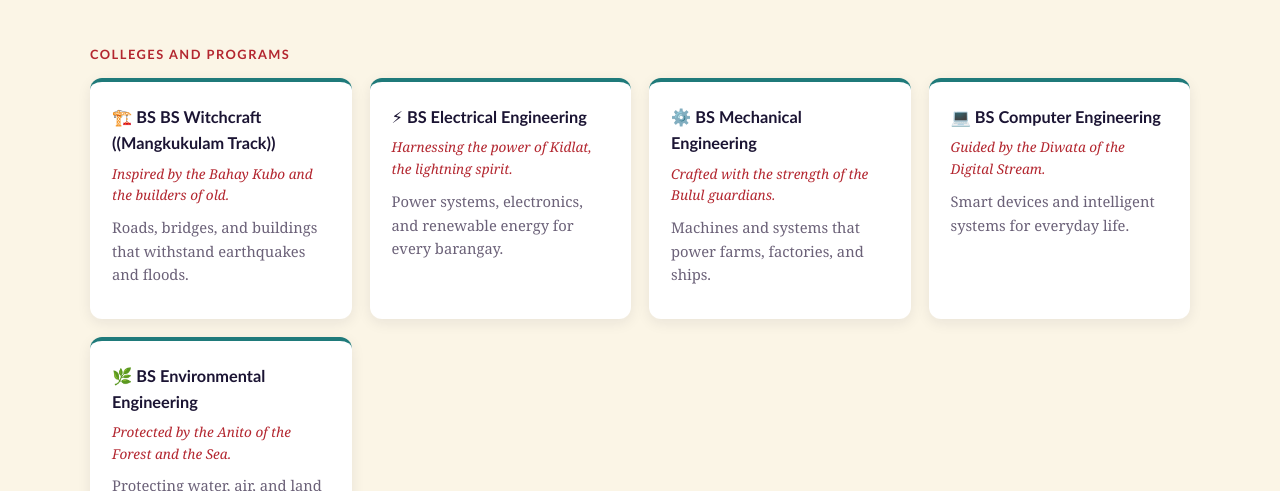
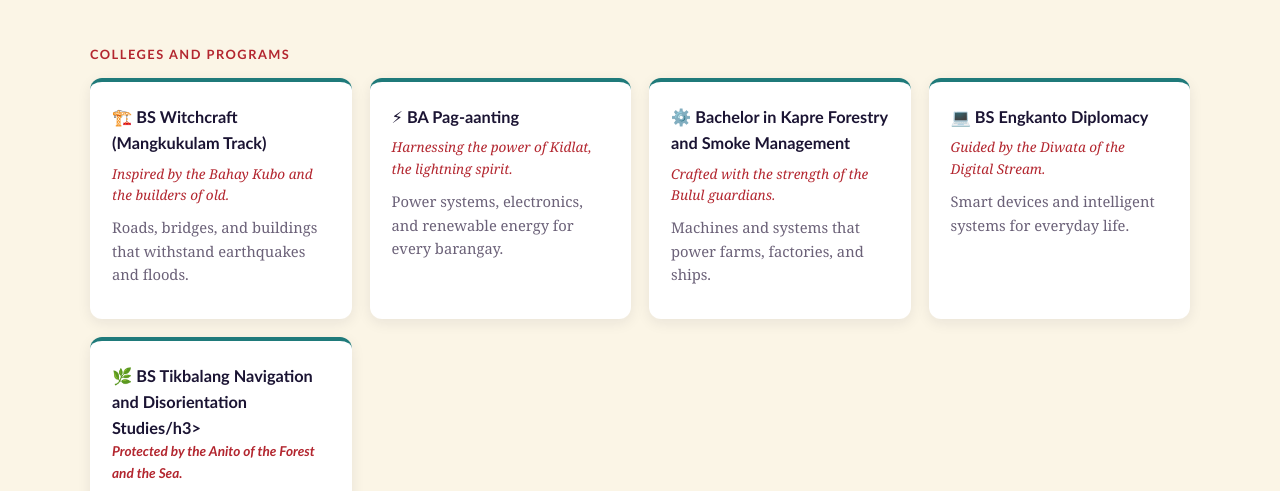
Before and after one commit to jeje08-spec/Biringan-State-University, a plain HTML site: page academics.html in a window 1280 px wide. Shown: the part 277-768 px from the top of the page. Drawn offline with Linux system fonts and the light colour scheme.

Commit message:
Update academic programs in academics.html

```diff
--- a/academics.html
+++ b/academics.html
@@ -38,11 +38,11 @@
     <div class="wrap">
       <div class="label">Colleges and Programs</div>
       <div class="grid">
-        <div class="card"><h3>🏗️ BS BS Witchcraft ((Mangkukulam Track))</h3><p class="myth">Inspired by the Bahay Kubo and the builders of old.</p><p>Roads, bridges, and buildings that withstand earthquakes and floods.</p></div>
-        <div class="card"><h3>⚡ BS Electrical Engineering</h3><p class="myth">Harnessing the power of Kidlat, the lightning spirit.</p><p>Power systems, electronics, and renewable energy for every barangay.</p></div>
-        <div class="card"><h3>⚙️ BS Mechanical Engineering</h3><p class="myth">Crafted with the strength of the Bulul guardians.</p><p>Machines and systems that power farms, factories, and ships.</p></div>
-        <div class="card"><h3>💻 BS Computer Engineering</h3><p class="myth">Guided by the Diwata of the Digital Stream.</p><p>Smart devices and intelligent systems for everyday life.</p></div>
-        <div class="card"><h3>🌿 BS Environmental Engineering</h3><p class="myth">Protected by the Anito of the Forest and the Sea.</p><p>Protecting water, air, and land from the Bakunawa's hunger.</p></div>
+        <div class="card"><h3>🏗️ BS Witchcraft (Mangkukulam Track)</h3><p class="myth">Inspired by the Bahay Kubo and the builders of old.</p><p>Roads, bridges, and buildings that withstand earthquakes and floods.</p></div>
+        <div class="card"><h3>⚡ BA Pag-aanting</h3><p class="myth">Harnessing the power of Kidlat, the lightning spirit.</p><p>Power systems, electronics, and renewable energy for every barangay.</p></div>
+        <div class="card"><h3>⚙️ Bachelor in Kapre Forestry and Smoke Management</h3><p class="myth">Crafted with the strength of the Bulul guardians.</p><p>Machines and systems that power farms, factories, and ships.</p></div>
+        <div class="card"><h3>💻 BS Engkanto Diplomacy</h3><p class="myth">Guided by the Diwata of the Digital Stream.</p><p>Smart devices and intelligent systems for everyday life.</p></div>
+        <div class="card"><h3>🌿 BS Tikbalang Navigation and Disorientation Studies/h3><p class="myth">Protected by the Anito of the Forest and the Sea.</p><p>Protecting water, air, and land from the Bakunawa's hunger.</p></div>
       </div>
     </div>
   </section>
```
